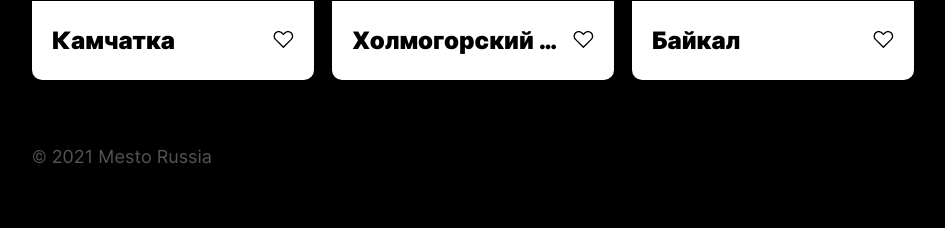
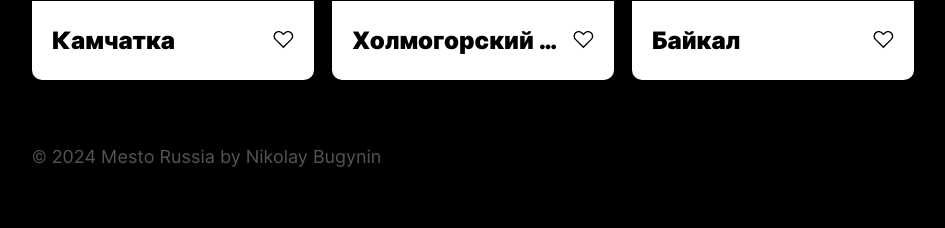
Before and after one commit to NikolayBugynin/mesto-project-ff, a plain HTML site: page index.html in a window 1280 px wide. Shown: the part 996-1224 px from the top of the page, without its empty margins (167-1112 px from the left). Drawn offline with Linux system fonts and the light colour scheme.

Commit message:
add current year to footer

```diff
--- a/index.html
+++ b/index.html
@@ -37,7 +37,7 @@
         </section>
       </main>
       <footer class="footer page__section">
-        <p class="footer__copyright">© 2021 Mesto Russia</p>
+        <p class="footer__copyright">© <span class="footer__year"></span> Mesto Russia by Nikolay Bugynin</p>
       </footer>
       <div class="popup popup_type_edit">
         <div class="popup__content">
--- a/scripts/index.js
+++ b/scripts/index.js
@@ -46,3 +46,18 @@ initialCards.forEach((cardElement) => {
   const newCard = createCard(cardElement, removeCard);
   placesList.append(newCard);
 });
+
+
+// вствляем год в footer
+
+//Creating Date Objects
+const date = new Date();
+
+// извлекаем год
+const year = date.getFullYear();
+
+// находим span в footer c годом
+const footerYear = document.querySelector('.footer__year');
+
+//встявляем значение
+footerYear.textContent = date.getFullYear();
```
